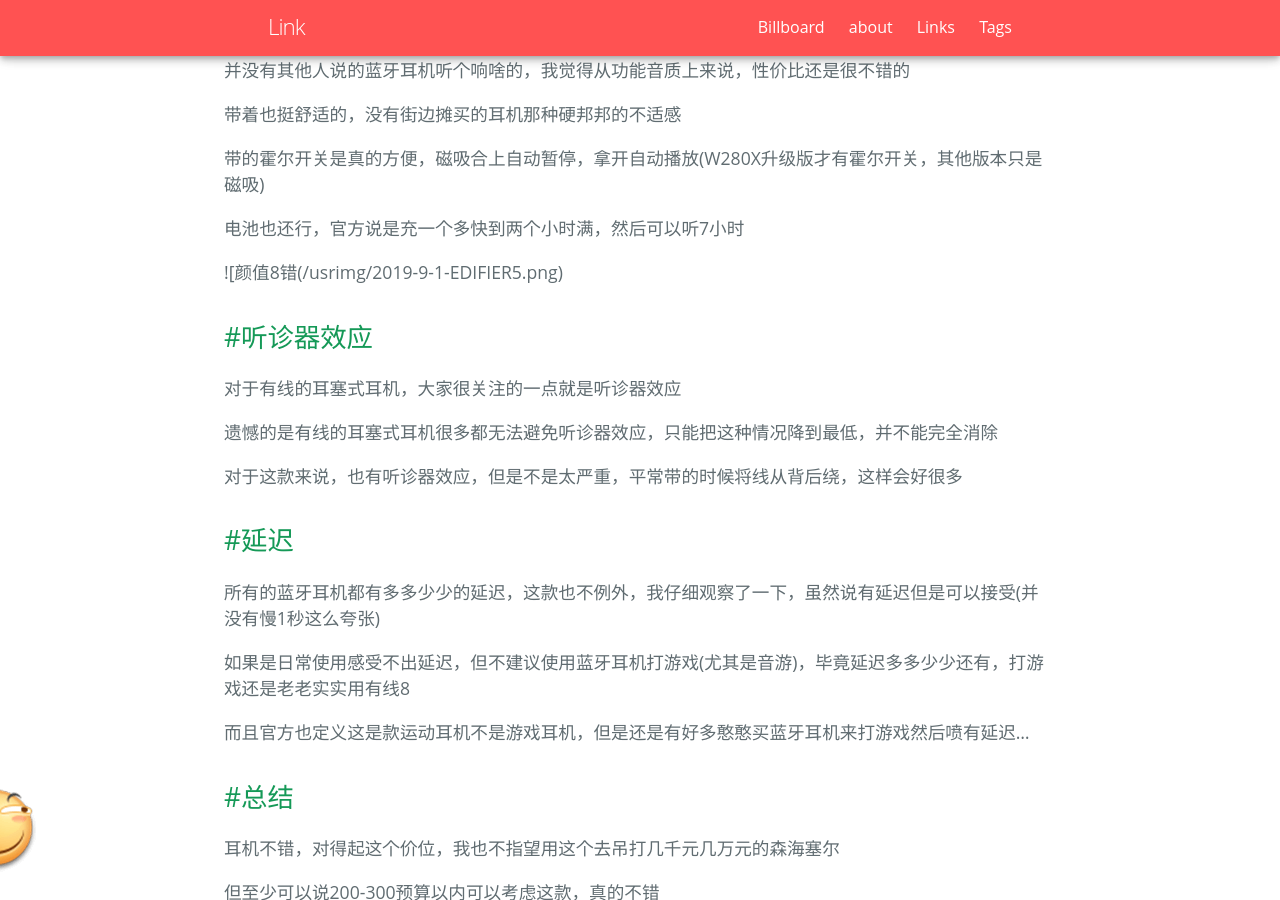
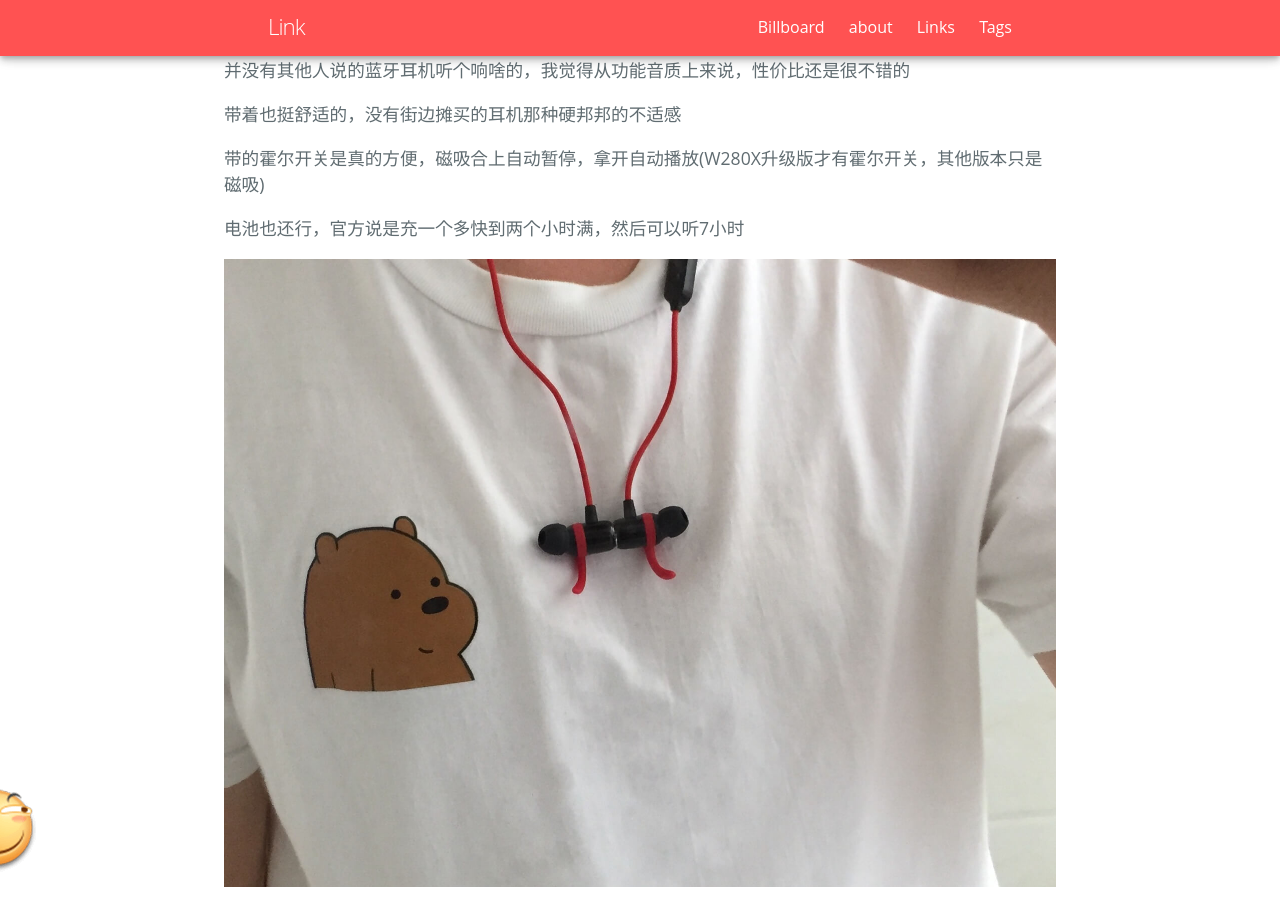
Before and after one commit to link9596/qwq, a Jekyll site: the page built from _posts/2019-9-1-EDIFIER.md, in a window 1280 px wide and 900 px high, scrolled down 5565 px. Built offline with Jekyll 4.4.1, drawn with Linux system fonts in a browser that asks for light colours; some web fonts are replaced; comment, search, counter and statistics services are not loaded.

Commit message:
EDIFIER漫步者开箱

```diff
--- a/_posts/2019-9-1-EDIFIER.md
+++ b/_posts/2019-9-1-EDIFIER.md
@@ -52,7 +52,7 @@ title: 记云村买的Van♂步者W280X蓝牙耳机
 
 电池也还行，官方说是充一个多快到两个小时满，然后可以听7小时
 
-![颜值8错(/usrimg/2019-9-1-EDIFIER5.png)
+![颜值8错](/usrimg/2019-9-1-EDIFIER5.png)
 
 ## #听诊器效应
 
```
